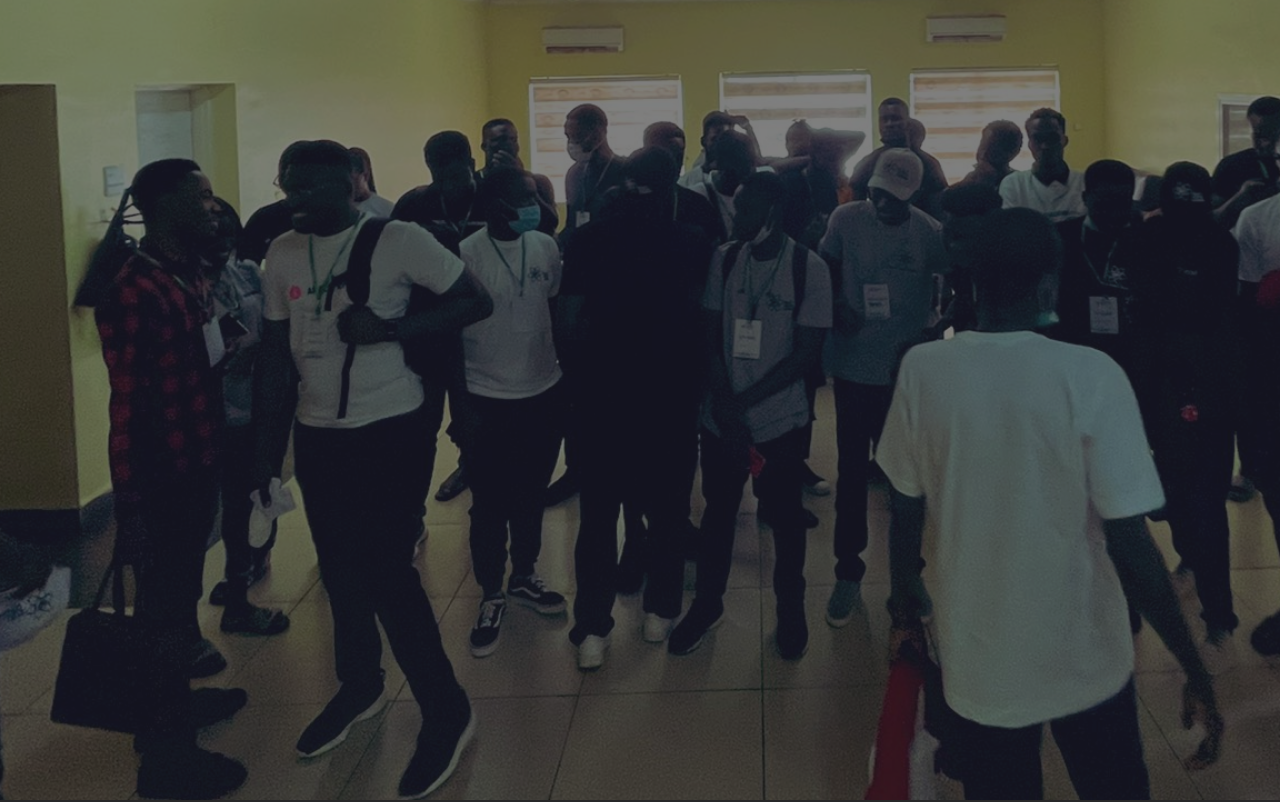
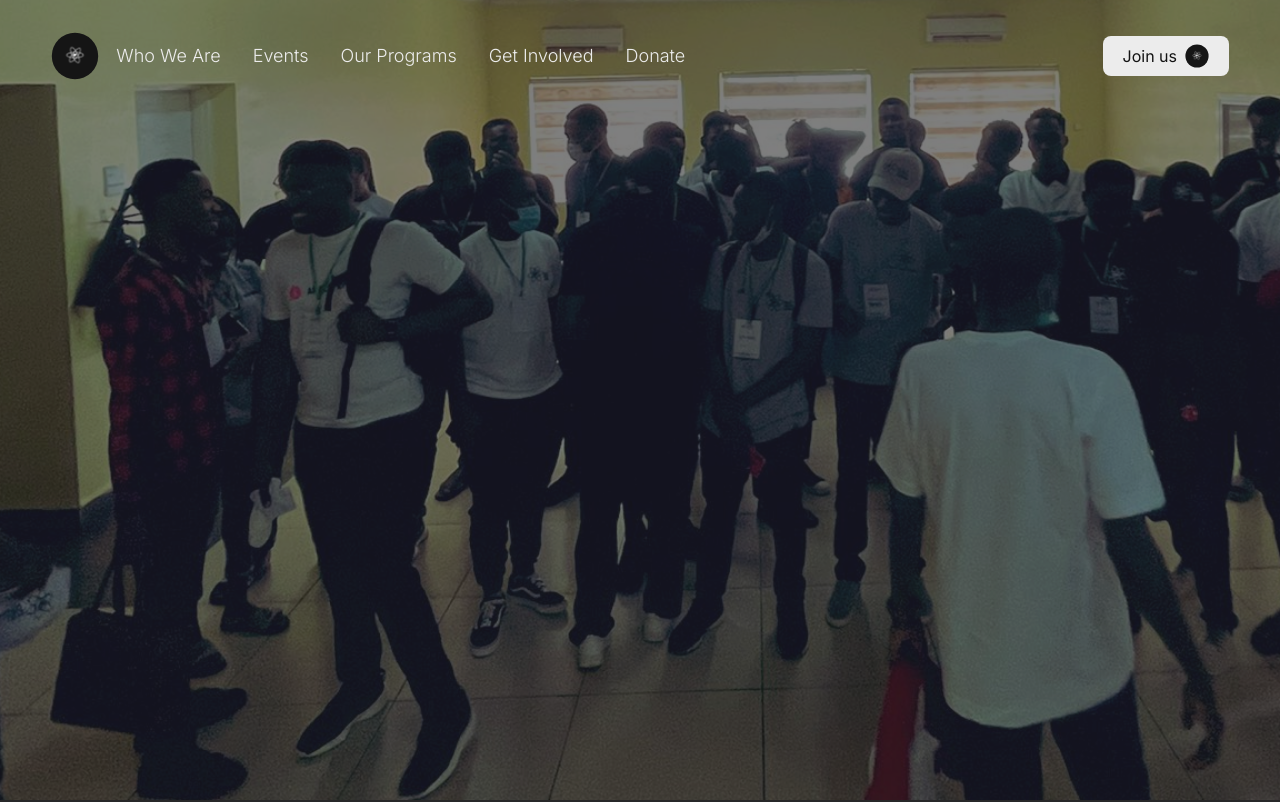
Before and after one commit to react-native-nigeria-community/rnn-landing, a React (Create React App) app: page / in a window 1280 px wide. Shown: the top 802 px of the page. Built offline with nearby package versions, Linux system fonts and the light colour scheme.

Commit message:
ORTHO-339: rebuild nav and navbar section

```diff
--- a/src/components/navbar.js
+++ b/src/components/navbar.js
@@ -1,15 +1,78 @@
 import React, { useState } from 'react';
-//import rnnLogo from '../assets/rnnLogo.svg';
-//import hamburgerIcon from '../assets/menuIcon.svg';
-//import closeIcon from '../assets/closeIcon.svg';
+ import rnnLogo from '../assets/rnnLogo.svg';
+ import hamburgerIcon from '../assets/menuIcon.svg';
+ import closeIcon from '../assets/closeIcon.svg';
 
 const Navbar = () => {
- <>
+  const [isOpen, setIsOpen] = useState(false);
+
+  const navLinks = (
+    <>
+      <li><a href="whoWeAre" className="hover:text-[#5FDBFC] hover:font-bold transition-colors">Who We Are</a></li>
+      <li><a href="events" className="hover:text-[#5FDBFC] hover:font-bold transition-colors">Events</a></li>
+      <li><a href="programs" className="hover:text-[#5FDBFC] hover:font-bold transition-colors">Our Programs</a></li>
+      <li><a href="getInvolved" className="hover:text-[#5FDBFC] hover:font-bold transition-colors">Get Involved</a></li>
+      <li><a href="donate" className="hover:text-[#5FDBFC] hover:font-bold transition-colors">Donate</a></li>
+    </>
+  );
+
+  return (
+    <nav className="px-4 sm:px-8 md:px-12 lg:px-[51px] py-4 sm:py-6 lg:py-8 flex justify-between items-center bg-transparent text-white relative">
+      <img src={rnnLogo} alt="React Native Nigeria" className=" sm:w-10 sm:h-10 lg:w-12 lg:h-12 cursor-pointer" />
+
+      <ul className="hidden font-[300]  lg:flex gap-6 xl:gap-8 text-sm lg:text-base xl:text-lg mr-100">
+        {navLinks}
+      </ul>
+
+      <div className="hidden lg:flex bg-white py-2 px-4 xl:px-5 items-center gap-2 rounded-lg hover:bg-[#DADADA] cursor-pointer transition-colors">
+        <a href="https://join.slack.com/t/reactnativenigeria/shared_invite/zt-c8od4rkl-xUOp01GMiKOt_7_mFvyOzA"
+           target="_blank"
+           rel="noopener noreferrer"
+           className="text-black text-sm lg:text-base">
+          Join us
+        </a>
+        <img src={rnnLogo} alt="Join Us" className="w-5 h-5 lg:w-6 lg:h-6" />
+      </div>
+
+      <div className="lg:hidden">
+        <img
+          src={isOpen ? closeIcon : hamburgerIcon}
+          alt={isOpen ? "Close menu" : "Open menu"}
+          className="w-6 h-6 sm:w-7 sm:h-7 cursor-pointer"
+          onClick={() => setIsOpen(!isOpen)}
+        />
+      </div>
 
 
+      {isOpen && (
+        <div className="absolute top-0 left-0 w-full h-screen bg-black text-white flex flex-col gap-6 px-4 sm:px-6 py-8 sm:py-10 z-50">
+          <div className="flex justify-between items-center">
+            <img src={rnnLogo} alt="Logo" className="w-8 h-8 sm:w-10 sm:h-10" />
+            <img
+              src={closeIcon}
+              alt="Close menu"
+              className="w-6 h-6 sm:w-7 sm:h-7 cursor-pointer"
+              onClick={() => setIsOpen(false)}
+            />
+          </div>
 
+          <ul className="flex flex-col gap-4 sm:gap-6 mt-6 sm:mt-8 text-base sm:text-lg">
+            {navLinks}
+          </ul>
 
- </>
+          <div className="bg-white mt-6 sm:mt-8 py-2 sm:py-3 px-4 sm:px-5 flex items-center gap-2 rounded-lg hover:bg-[#DADADA] w-fit cursor-pointer transition-colors">
+            <a href="https://join.slack.com/t/reactnativenigeria/shared_invite/zt-c8od4rkl-xUOp01GMiKOt_7_mFvyOzA"
+               target="_blank"
+               rel="noopener noreferrer"
+               className="text-black text-sm sm:text-base">
+              Join us
+            </a>
+            <img src={rnnLogo} alt="Join Us" className="w-5 h-5 sm:w-6 sm:h-6" />
+          </div>
+        </div>
+      )}
+    </nav>
+  );
 };
 
 export default Navbar;
```
